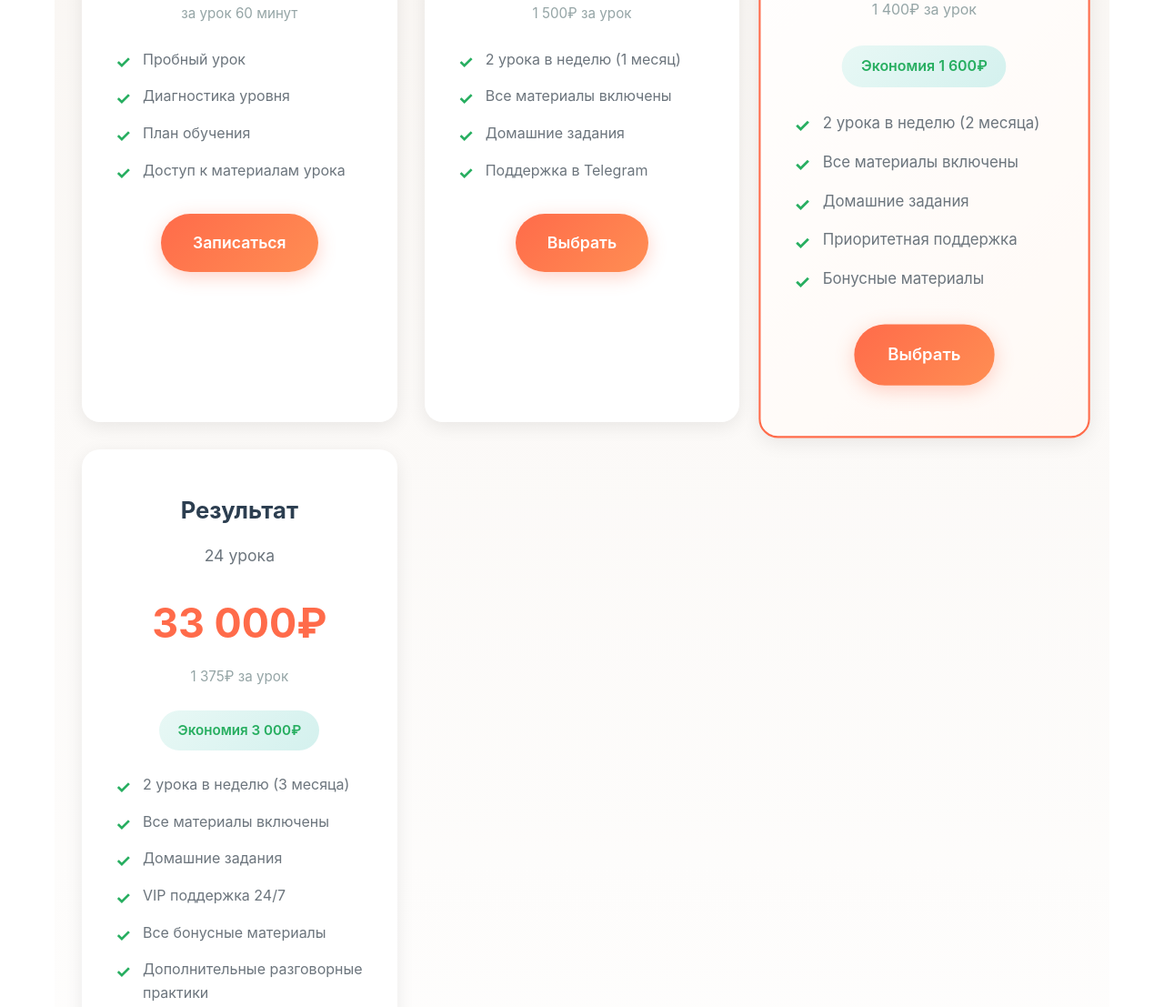
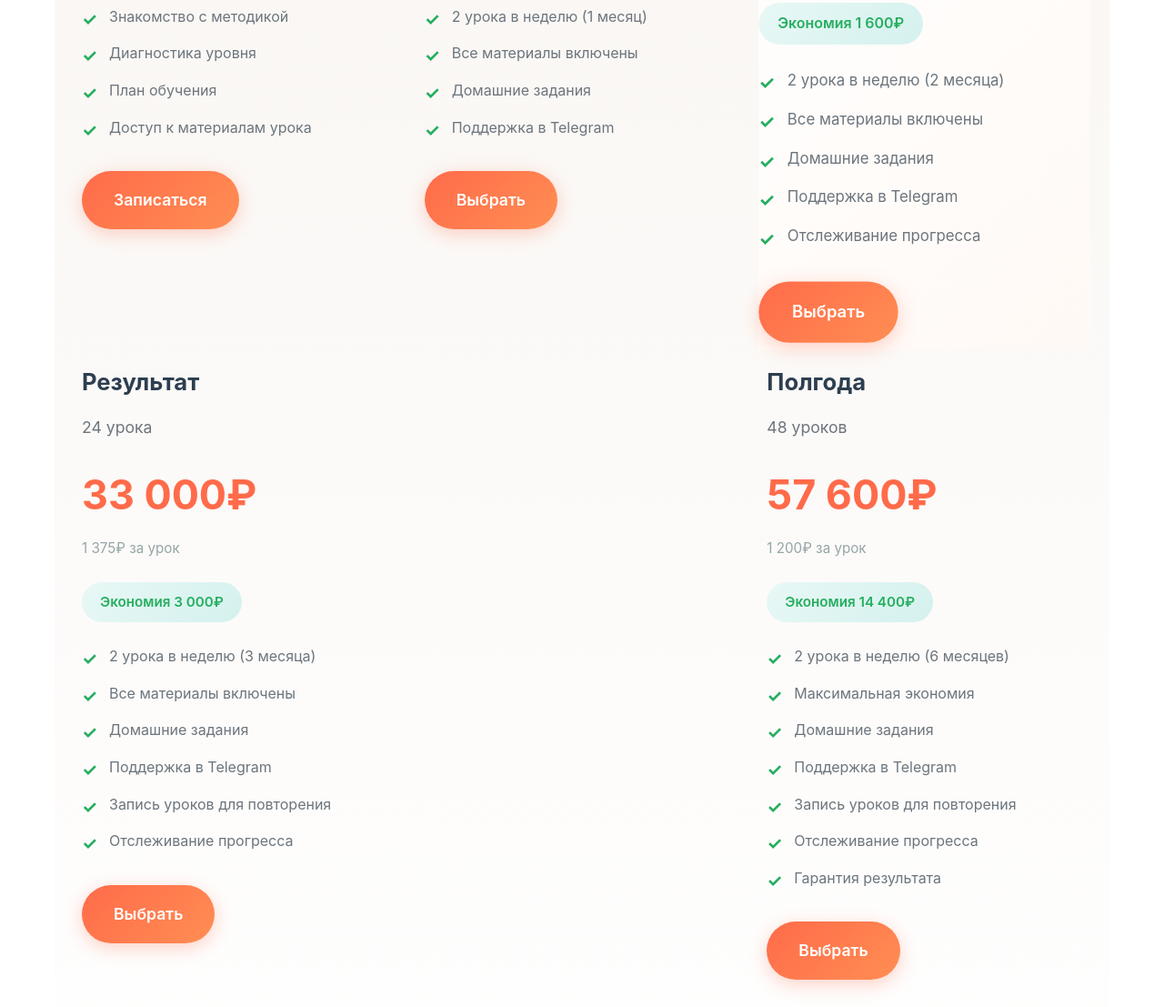
Before and after one commit to VitoNovak/speak-english-vito, a plain HTML site: page index.html in a window 1280 px wide. Shown: the part 7851-8958 px from the top of the page at 91% size. Drawn offline with Linux system fonts and the light colour scheme.

Commit message:
Update index.html

```diff
--- a/index.html
+++ b/index.html
@@ -815,10 +815,35 @@
 
         .pricing-cards {
     display: grid;
-            grid-template-columns: repeat(auto-fit, minmax(280px, 1fr));
+    grid-template-columns: repeat(3, 1fr);
+    grid-template-rows: auto auto;
     gap: 30px;
     max-width: 1100px;
     margin: 0 auto;
+}
+
+.pricing-card:nth-child(4) {
+    grid-column: 1 / 2;
+    grid-row: 2;
+}
+
+.pricing-card:nth-child(5) {
+    grid-column: 3 / 4;
+    grid-row: 2;
+}
+
+@media (max-width: 768px) {
+    .pricing-cards {
+        grid-template-columns: 1fr;
+        grid-template-rows: auto;
+    }
+
+    .pricing-card:nth-child(4),
+    .pricing-card:nth-child(5) {
+        grid-column: 1;
+        grid-row: auto;
+    }
+}
         }
 
         .pricing-card {
@@ -1034,6 +1059,17 @@
         grid-template-columns: 1fr;
     }
 
+    .pricing-cards {
+        grid-template-columns: 1fr;
+        grid-template-rows: auto;
+    }
+
+    .pricing-card:nth-child(4),
+    .pricing-card:nth-child(5) {
+        grid-column: 1;
+        grid-row: auto;
+    }
+
     .pricing-card.featured {
         transform: scale(1);
     }
@@ -1050,7 +1086,6 @@
         grid-template-columns: 1fr;
     }
 }
-
         /* Анимации при скролле */
         .fade-in {
             opacity: 0;
@@ -1445,7 +1480,7 @@
                     <div class="price">1 500₽</div>
                     <div class="price-per-lesson">за урок 60 минут</div>
                     <ul>
-                        <li>Пробный урок</li>
+                        <li>Знакомство с методикой</li>
                         <li>Диагностика уровня</li>
                         <li>План обучения</li>
                         <li>Доступ к материалам урока</li>
@@ -1478,8 +1513,8 @@
                         <li>2 урока в неделю (2 месяца)</li>
                         <li>Все материалы включены</li>
                         <li>Домашние задания</li>
-                        <li>Приоритетная поддержка</li>
-                        <li>Бонусные материалы</li>
+                        <li>Поддержка в Telegram</li>
+                        <li>Отслеживание прогресса</li>
                     </ul>
                     <a href="https://t.me/VITOPOSTANOGOV" class="btn btn-primary">Выбрать</a>
                 </div>
@@ -1494,9 +1529,25 @@
                         <li>2 урока в неделю (3 месяца)</li>
                         <li>Все материалы включены</li>
                         <li>Домашние задания</li>
-                        <li>VIP поддержка 24/7</li>
-                        <li>Все бонусные материалы</li>
-                        <li>Дополнительные разговорные практики</li>
+                        <li>Поддержка в Telegram</li>
+                        <li>Запись уроков для повторения</li>
+                        <li>Отслеживание прогресса</li>
+                    </ul>
+                    <a href="https://t.me/VITOPOSTANOGOV" class="btn btn-primary">Выбрать</a>
+                </div><div class="pricing-card">
+                    <h3>Полгода</h3>
+                    <div class="lessons-count">48 уроков</div>
+                    <div class="price">57 600₽</div>
+                    <div class="price-per-lesson">1 200₽ за урок</div>
+                    <div class="savings">Экономия 14 400₽</div>
+                    <ul>
+                        <li>2 урока в неделю (6 месяцев)</li>
+                        <li>Максимальная экономия</li>
+                        <li>Домашние задания</li>
+                        <li>Поддержка в Telegram</li>
+                        <li>Запись уроков для повторения</li>
+                        <li>Отслеживание прогресса</li>
+                        <li>Гарантия результата</li>
                     </ul>
                     <a href="https://t.me/VITOPOSTANOGOV" class="btn btn-primary">Выбрать</a>
                 </div>
```
Lines whose indentation alone changed are shown as unchanged.
